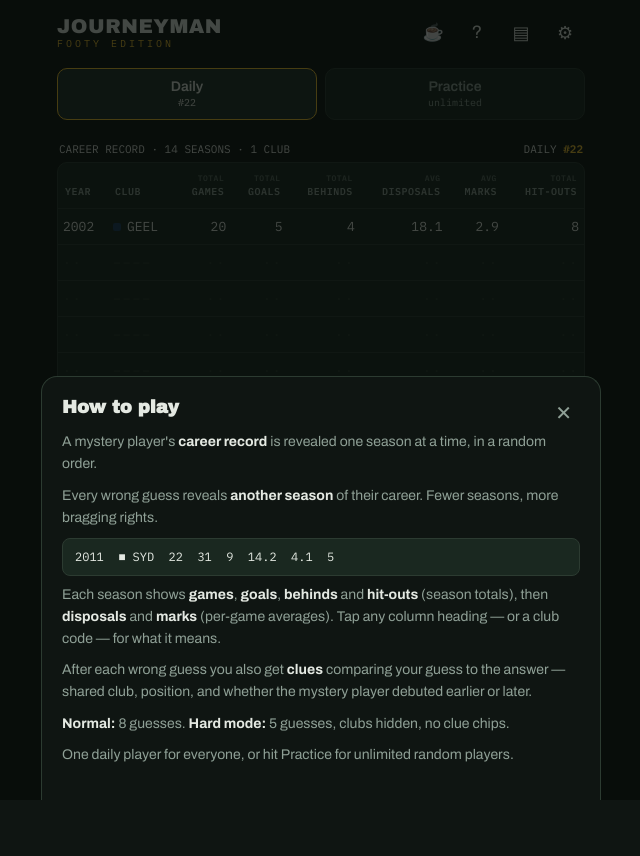
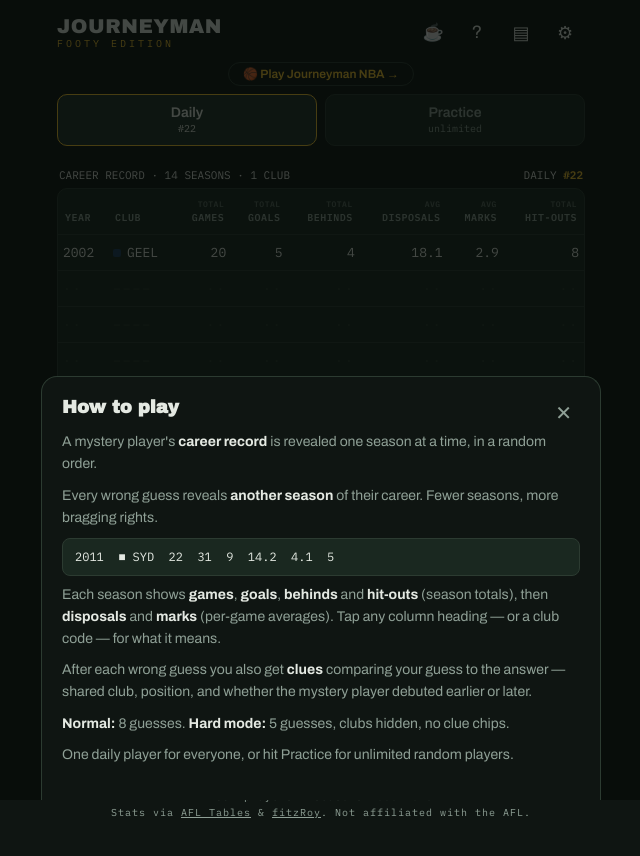
Before and after one commit to davmos15/footy-journeyman, a plain HTML site: page index.html in a window 1280 px wide. Shown: the whole page, without its empty margins (319-959 px from the left). Drawn offline with Linux system fonts and the light colour scheme.

Commit message:
feat: cross-play link to NBA + product README
- Add a "Play Journeyman NBA" cross-play link under the header.
- Rewrite README as a player-facing game readme.

Co-Authored-By: Claude Opus 4.8 <noreply@anthropic.com>

```diff
--- a/index.html
+++ b/index.html
@@ -55,6 +55,10 @@ header{
 a.hbtn{color:inherit;text-decoration:none}
 .coffeebtn{font-size:17px}
 .coffeebtn:hover{background:var(--felt)}
+.crossplay{display:flex; justify-content:center; max-width:560px; margin:0 auto; padding:2px 16px 0}
+.crossplay a{display:inline-flex; align-items:center; gap:6px; font-size:12px; font-weight:600;
+  color:var(--sherrin); text-decoration:none; border:1px solid var(--line); border-radius:999px; padding:4px 14px}
+.crossplay a:hover{background:var(--felt2)}
 
 /* ---------- mode tabs ---------- */
 .tabs{display:flex; gap:8px; padding:8px 16px; max-width:560px; width:100%; margin:0 auto}
@@ -234,6 +238,8 @@ tr.bonus td{color:var(--sherrin)}
     <button class="hbtn" id="btnSettings" aria-label="Settings">⚙</button>
   </div>
 </header>
+
+<div class="crossplay"><a href="https://nba-journeyman.netlify.app" rel="noopener">🏀 Play Journeyman NBA →</a></div>
 
 <div class="tabs">
   <button class="tab on" id="tabDaily">Daily<span class="sub" id="dailyNo">#1</span></button>
```
Also changed, not shown: 1 other file.
